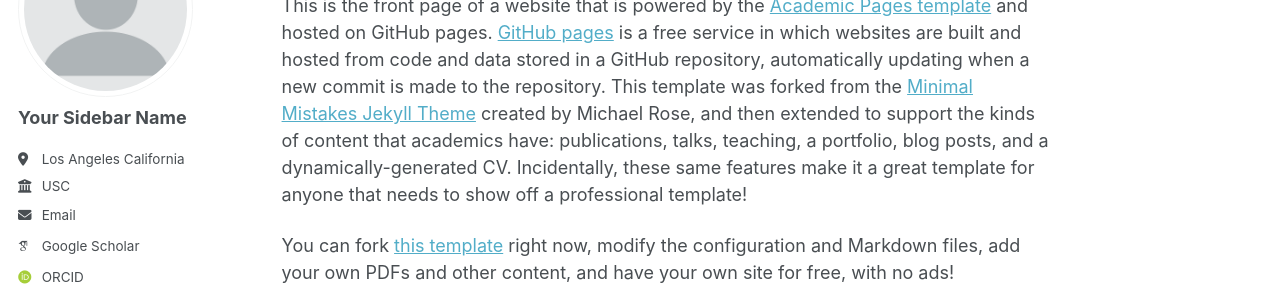
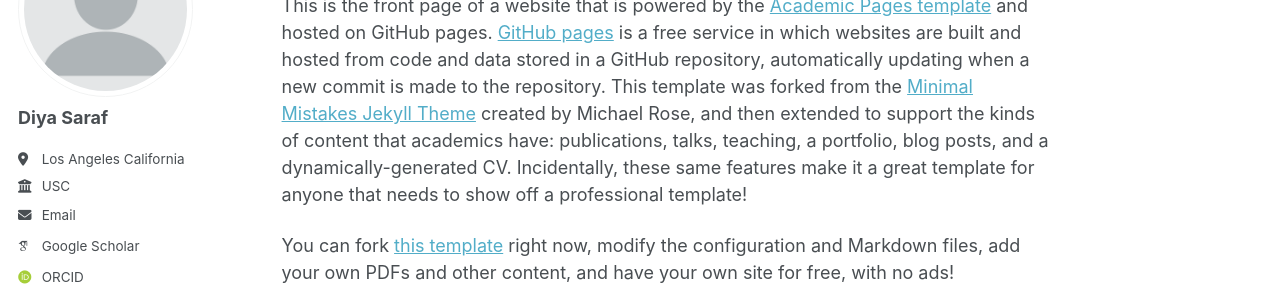
Before and after one commit to ds257/ds7.github.io, a Jekyll site: the page built from _pages/about.md, in a window 1280 px wide. Shown: the part 177-477 px from the top of the page. Built offline with Jekyll 4.4.1, drawn with Linux system fonts in a browser that asks for light colours; some web fonts are replaced; a script that is not in the unit is left out.

Commit message:
Update _config.yml

```diff
--- a/_config.yml
+++ b/_config.yml
@@ -23,7 +23,7 @@ repository               : "ds257/ds7.github.io"
 author:
   # Biographic information
   avatar           : "profile.png"
-  name             : "Your Sidebar Name"
+  name             : "Diya Saraf"
   pronouns         : # example: "she/her"
   bio              : ""
   location         : "Los Angeles California"
```
